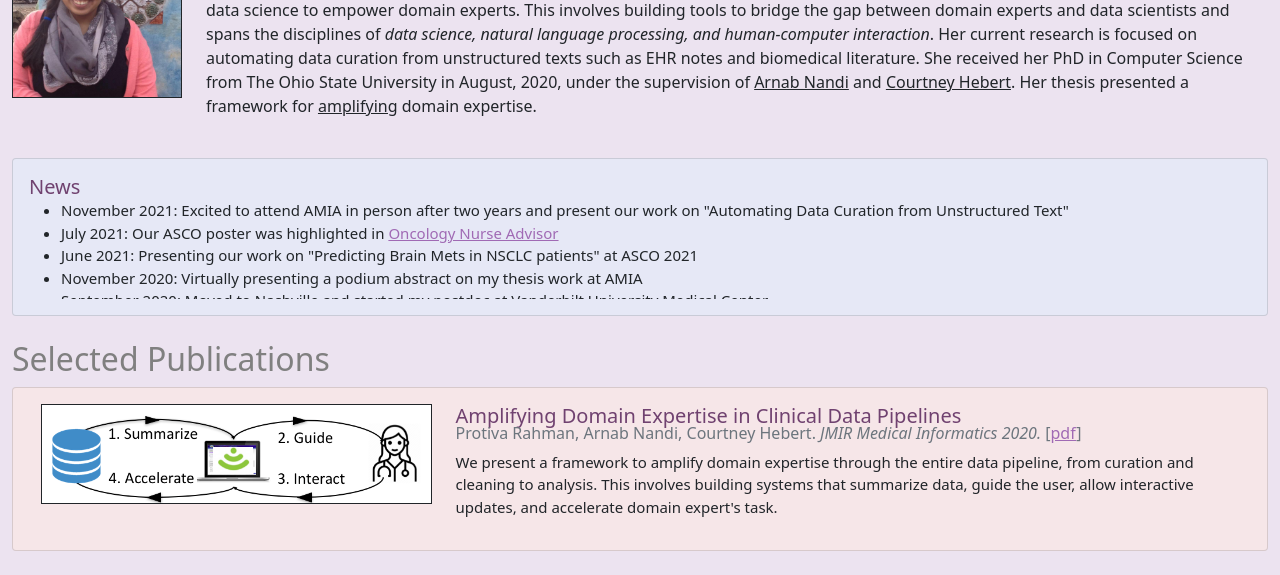
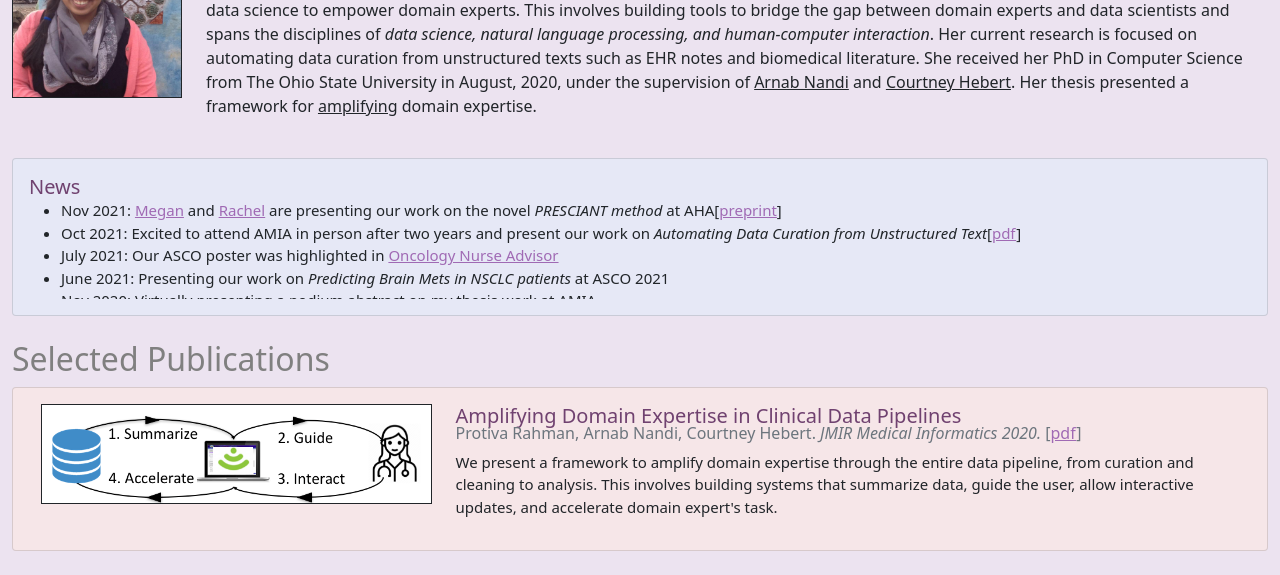
Before and after one commit to Protiva/protiva.github.io, a plain HTML site: page index.html in a window 1280 px wide. Shown: the part 152-727 px from the top of the page. Drawn offline with nearby package versions, Linux system fonts and the light colour scheme.

Commit message:
update news

```diff
--- a/index.html
+++ b/index.html
@@ -58,17 +58,18 @@
 	<h5 style="margin:0; padding:0;" >News</h5>
 		<div style="overflow-y:scroll; height:100px; margin:0; padding:0;" >
 		<ul>
-			<li> November 2021: Excited to attend AMIA in person after two years and present our work on "Automating Data Curation from Unstructured Text"</li>
+			<li> Nov 2021: <a href='https://www.linkedin.com/in/megan-shuey-901545141/'>Megan</a> and <a href='https://www.linkedin.com/in/rachel-xiang/'>Rachel</a> are presenting our work on the novel <i>PRESCIANT method</i> at AHA[<a href="https://www.ahajournals.org/doi/pdf/10.1161/ATVBAHA.121.317071">preprint</a>]</li>
+			<li> Oct 2021: Excited to attend AMIA in person after two years and present our work on <i>Automating Data Curation from Unstructured Text</i>[<a href='PS01_Rahman.pdf'>pdf</a>]</li>
 			<li> July 2021: Our ASCO poster was highlighted in <a href='https://www.oncologynurseadvisor.com/home/headlines/conference-coverage/asco-2021/asco-2021-lung-cancer-in-depth/lung-cancer-nsclc-prediction-model-assess-risk-metastasis-treatment'>Oncology Nurse Advisor</a></li>
-			<li> June 2021: Presenting our work on "Predicting Brain Mets in NSCLC patients" at ASCO 2021</li>
-			<li> November 2020: Virtually presenting a podium abstract on my thesis work at AMIA</li>
-			<li> September 2020: Moved to Nashville and started my postdoc at Vanderbilt University Medical Center</li>
-			<li> August 2020: I successfully defended my Ph.D. thesis!</li>
+			<li> June 2021: Presenting our work on <i>Predicting Brain Mets in NSCLC patients</i> at ASCO 2021</li>
+			<li> Nov 2020: Virtually presenting a podium abstract on my thesis work at AMIA</li>
+			<li> Sept 2020: Moved to Nashville and started my postdoc at Vanderbilt University Medical Center</li>
+			<li> Aug 2020: I successfully defended my Ph.D. thesis!</li>
 			<li> July 2020: Our framework for Amplifying Domain Expertise was accepted to JMIR Medical Infomatics</li>
-			<li> January 2020: Our review paper on Evaluating Interactive Data Systems was published in the VLDB Journal</li>
+			<li> Jan 2020: Our review paper on Evaluating Interactive Data Systems was published in the VLDB Journal</li>
 			<li> April 2019: Excited to be interning with NIH/NLM/NCBI Pubmed Labs this summer</li>
-			<li> December 2018: Transformer was accepted to IUI 2019</li>
-			<li> August 2018: Presenting our work on visualizing rules at DSIA on October 21st</li>
+			<li> Dec 2018: Transformer was accepted to IUI 2019</li>
+			<li> Aug 2018: Presenting our work on visualizing rules at DSIA on October 21st</li>
 			<li> July 2018: Icarus got accepted to VLDB 2018, see you in Rio</li>
 			<li> May 2018: Presenting our tutorial on Evaluating Interactive Data Systems at SIGMOD on June 12th</li>
 			<li> April 2018: Participating at the Ph.D. Consortium at IEEE ICHI in May</li>
```
